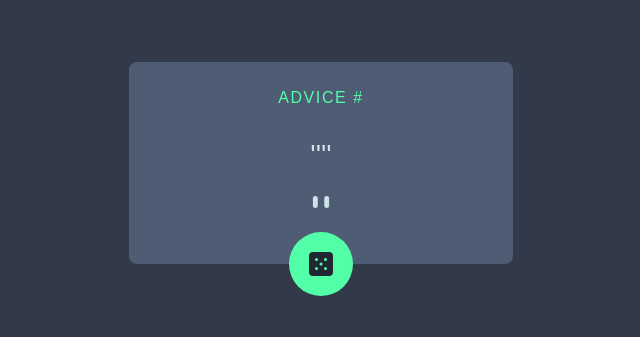
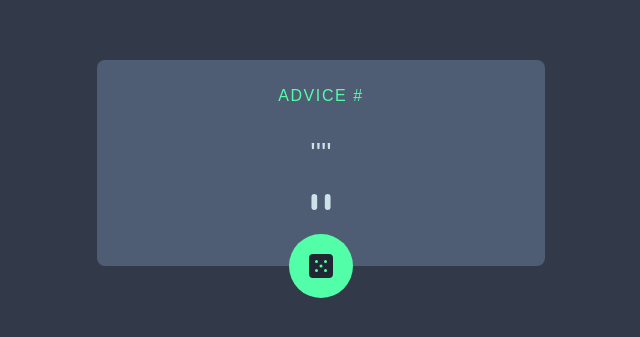
Before and after one commit to SanazBHMN/advice-generator-app, a React (Create React App) app: page / in a window 1280 px wide. Shown: the part 209-546 px from the top of the page, without its empty margins (319-959 px from the left). Built offline with nearby package versions, Linux system fonts and the light colour scheme.

Commit message:
Edit card width

```diff
--- a/src/components/adviceCard/AdviceCard.js
+++ b/src/components/adviceCard/AdviceCard.js
@@ -19,7 +19,7 @@ export const AdviceCard = () => {
   };
 
   return (
-    <div className="w-11/12 flex flex-col bg-color-secondary px-3 py-6 mx-auto mb-14 rounded-lg sm:w-96">
+    <div className="max-w-xs flex flex-col bg-color-secondary px-3 py-6 mx-auto mb-14 rounded-lg sm:max-w-md">
       <AdviceId adviceId={adviceId} />
       <Advice advice={advice} />
       <div className="block sm:hidden">
```
